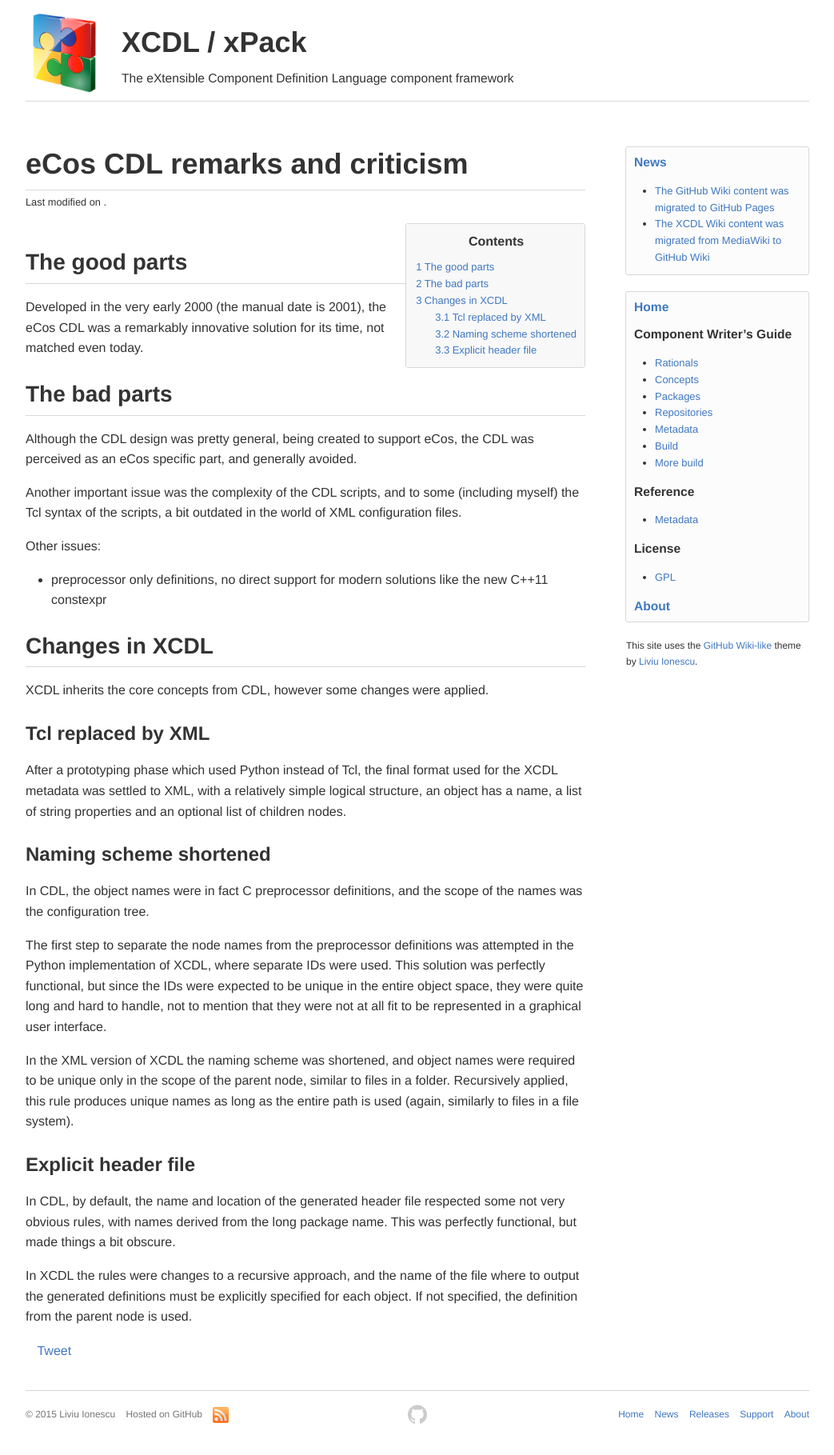
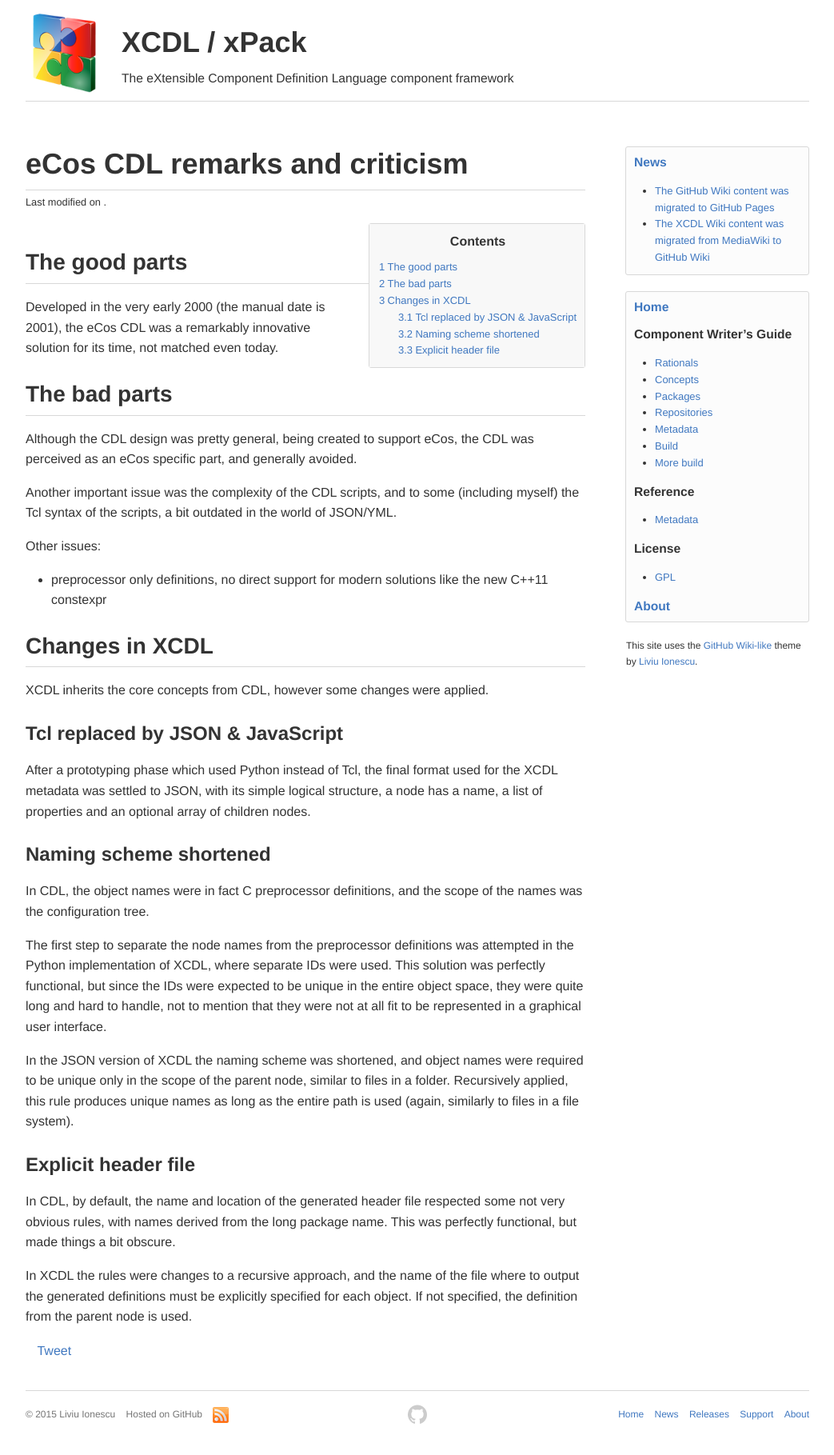
Before and after one commit to xcdl/xcdl.github.io-source, a Jekyll site: the page built from pages/criticism/ecos.md, in a window 1280 px wide. Shown: the whole page at 80% size, without its empty margins (118-1161 px from the left). Built offline with Jekyll 4.4.1, drawn with Linux system fonts in a browser that asks for light colours; comment, search, counter and statistics services are not loaded.

Commit message:
/criticism/* - updated to remove XML refs

```diff
--- a/pages/criticism/ecos.md
+++ b/pages/criticism/ecos.md
@@ -13,7 +13,7 @@ Developed in the very early 2000 (the manual date is 2001), the eCos CDL was a r
 
 Although the CDL design was pretty general, being created to support eCos, the CDL was perceived as an eCos specific part, and generally avoided.
 
-Another important issue was the complexity of the CDL scripts, and to some (including myself) the Tcl syntax of the scripts, a bit outdated in the world of XML configuration files.
+Another important issue was the complexity of the CDL scripts, and to some (including myself) the Tcl syntax of the scripts, a bit outdated in the world of JSON/YML.
 
 Other issues:
 
@@ -23,9 +23,9 @@ Other issues:
 
 XCDL inherits the core concepts from CDL, however some changes were applied.
 
-### Tcl replaced by XML
+### Tcl replaced by JSON & JavaScript
 
-After a prototyping phase which used Python instead of Tcl, the final format used for the XCDL metadata was settled to XML, with a relatively simple logical structure, an object has a name, a list of string properties and an optional list of children nodes.
+After a prototyping phase which used Python instead of Tcl, the final format used for the XCDL metadata was settled to JSON, with its simple logical structure, a node has a name, a list of properties and an optional array of children nodes.
 
 ### Naming scheme shortened
 
@@ -33,7 +33,7 @@ In CDL, the object names were in fact C preprocessor definitions, and the scope
 
 The first step to separate the node names from the preprocessor definitions was attempted in the Python implementation of XCDL, where separate IDs were used. This solution was perfectly functional, but since the IDs were expected to be unique in the entire object space, they were quite long and hard to handle, not to mention that they were not at all fit to be represented in a graphical user interface.
 
-In the XML version of XCDL the naming scheme was shortened, and object names were required to be unique only in the scope of the parent node, similar to files in a folder. Recursively applied, this rule produces unique names as long as the entire path is used (again, similarly to files in a file system).
+In the JSON version of XCDL the naming scheme was shortened, and object names were required to be unique only in the scope of the parent node, similar to files in a folder. Recursively applied, this rule produces unique names as long as the entire path is used (again, similarly to files in a file system).
 
 ### Explicit header file
 
```
Also changed, not shown: pages/criticism/cmsis.md (+1 -1 lines), pages/criticism/xcdl.md (+2 -2 lines).
